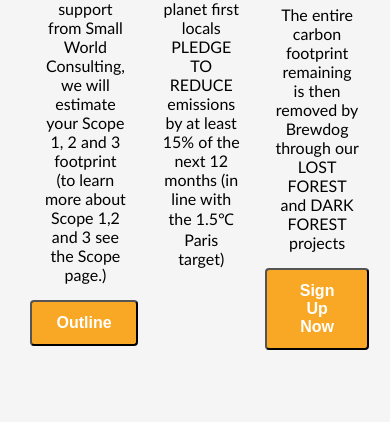
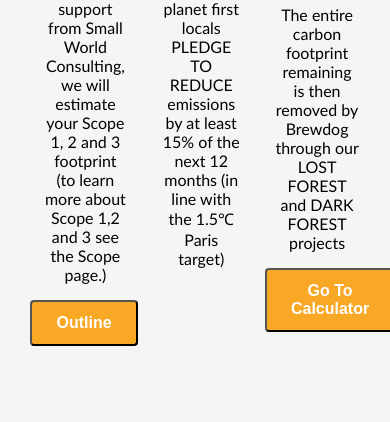
Before and after one commit to UofG-sh28/Brewdog-PFL, a Django app: page /how-it-works in a window 390 px wide. Shown: the part 431-853 px from the top of the page. Run offline with Django 4.2, Linux system fonts and the light colour scheme.

Commit message:
Removed Login Option From Hamburger Menu & Adjusted Outline Buttons

```diff
--- a/pfl_calculator/templates/calculator_site/base.html
+++ b/pfl_calculator/templates/calculator_site/base.html
@@ -24,7 +24,6 @@
                     <a href="{% url 'how-it-works' %}">How it works</a>
                     <a href="{% url 'calculator' %}">Calculator</a>
                     <a href="{% url 'report' %}">Reports</a>
-                    <a href="{% url 'login' %}">Log-in</a>
                 </div>
             </div>
         </div>
--- a/pfl_calculator/templates/calculator_site/how_it_works.html
+++ b/pfl_calculator/templates/calculator_site/how_it_works.html
@@ -25,7 +25,7 @@ Planet First Locals - Outline
             <img src="{% static 'images/pfl_img3.png' %}">
             <h3>BrewDog removes Carbon Footprint</h3>
             <p>The entire carbon footprint remaining is then removed by Brewdog through our LOST FOREST and DARK FOREST projects</p>
-            <button class="shine-button" style="float:left;" id="sign-up"><a href="{% url 'login'%}">Sign Up Now</a></button>
+            <button class="shine-button" style="float:left;" id="sign-up"><a href="{% url 'calculator'%}">Go To Calculator</a></button>
         </div>
 
 
```
